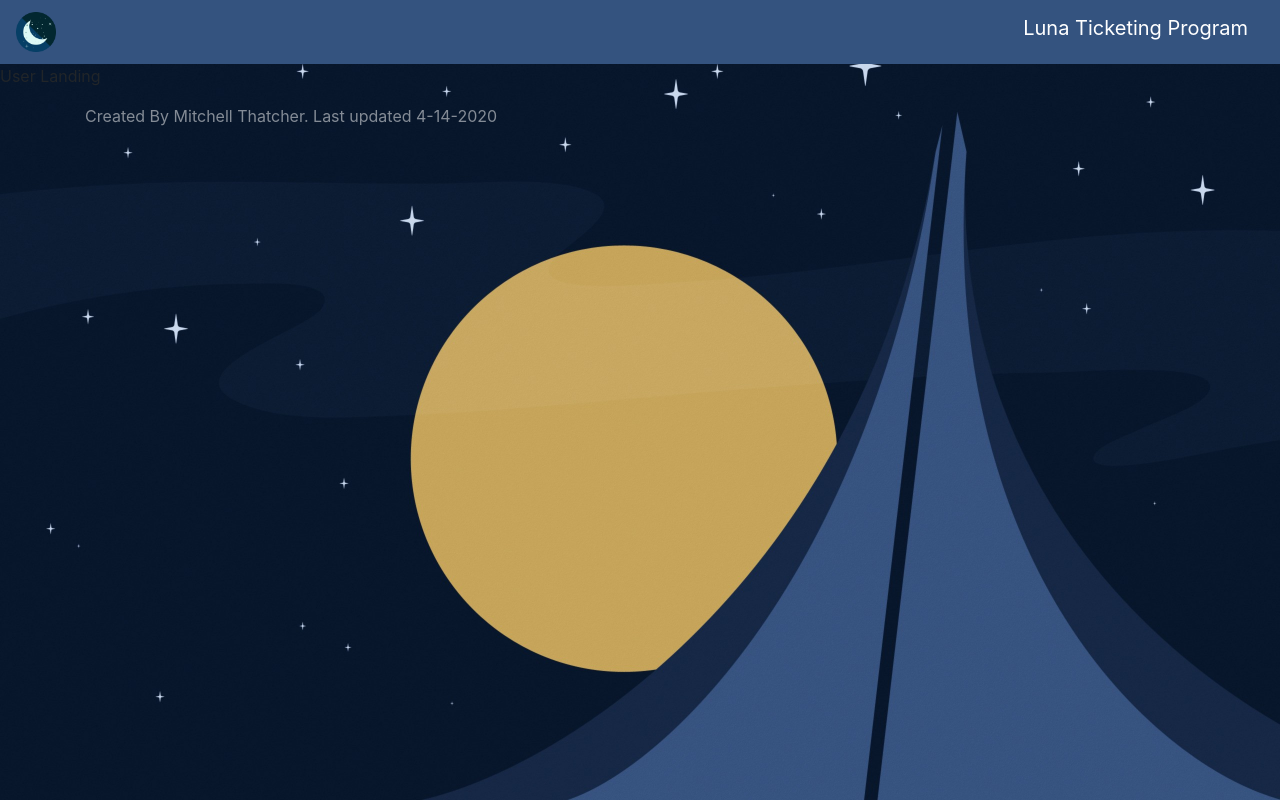
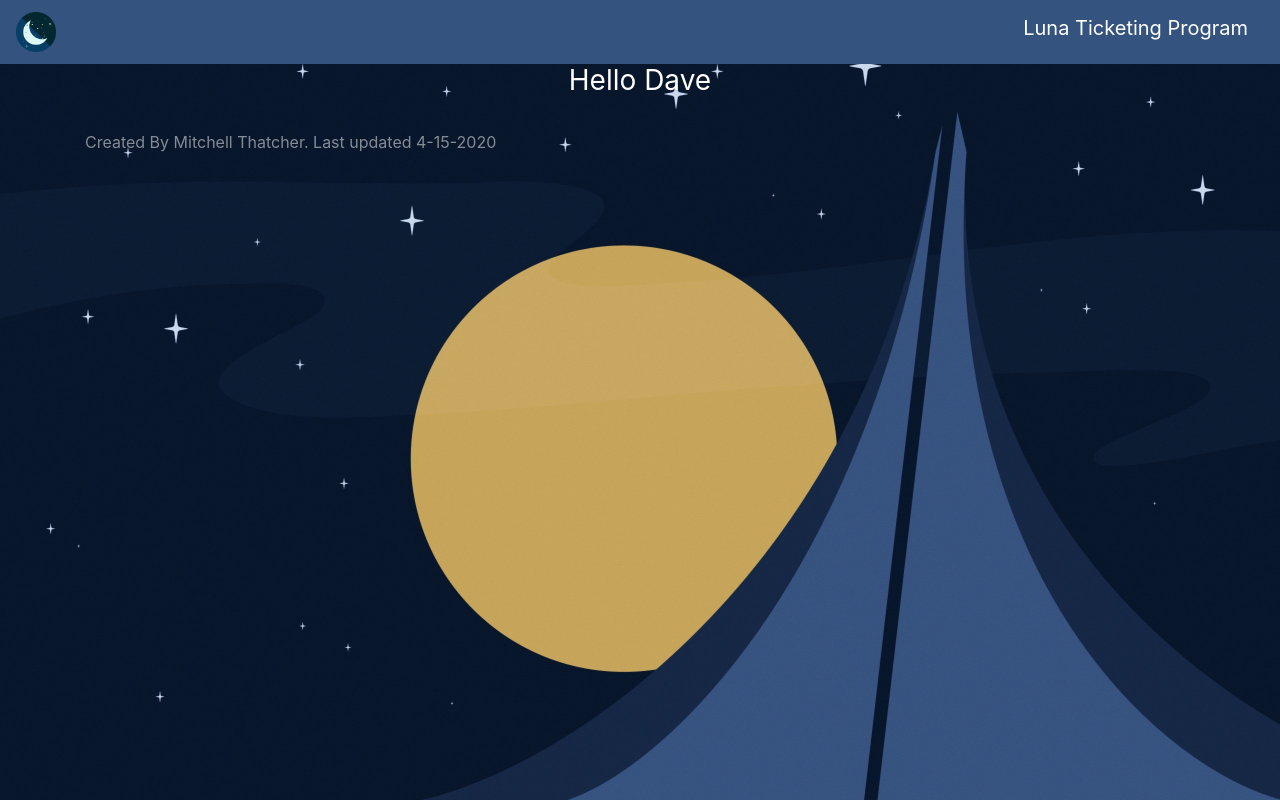
Before and after one commit to MAThatcher/ticket-system, a React (Create React App) app: page /Home in a window 1280 px wide. Built offline with nearby package versions, Linux system fonts and the light colour scheme.

Commit message:
smallupdate
smallupdate

```diff
--- a/src/components/CreateAccount.js
+++ b/src/components/CreateAccount.js
@@ -57,7 +57,7 @@ class CreateAccount extends React.Component {
   render(){
     return (
       <div className="bg-transparent text-center text-white" >
-        <div>Create Account</div><br/>
+        <h1 className="h3 mb-3 font-weight-normal" >Create Account</h1>
         <div>Please fill out this form</div>
         <form className="form-signin">
 
--- a/src/components/Footer.js
+++ b/src/components/Footer.js
@@ -5,7 +5,7 @@ class Footer extends React.Component{
         return(
             <footer className="footer mt-auto py-3 bg-transparent text-left">
                 <div className="container">
-                    <span className="text-white-50">Created By Mitchell Thatcher. Last updated 4-14-2020</span>
+                    <span className="text-white-50">Created By Mitchell Thatcher. Last updated 4-15-2020</span>
                 </div>
             </footer>
         )
--- a/src/components/LoginPage.js
+++ b/src/components/LoginPage.js
@@ -62,14 +62,13 @@ class Login extends React.Component{
     }
 
     render(){
-        const style = {
-            color:"#FF0000"
-        }
         return(
                 <body className="bg-transparent text-center text-white" >
                     <form className="form-signin">
                         <h1 className="h3 mb-3 font-weight-normal" >Log In</h1>
-                        {this.state.badLogin ? <p style={style}> Incorrect Login Info</p> : <div></div>}
+
+                        {this.state.badLogin ? <p style={{color:"#FF0000"}}> Incorrect Login Info</p> : <div></div>}
+
                         <input
                             type="email"
                             id="inputEmail"
@@ -78,8 +77,7 @@ class Login extends React.Component{
                             placeholder="Email address"
                             required
                             autoFocus>
-                        </input>
-                        <br/>
+                        </input><br/>
 
                         <input
                             type="password"
@@ -90,17 +88,25 @@ class Login extends React.Component{
                             onChange={this.passwordOnChange}
                             required>
                         </input>
+
                         <br/><br/>
+
                         <button className="btn  btn-primary " onClick={this.logIn}>Sign in</button>
+
                     </form>
+
                     <br></br>
+
                     <Link to="/CreateAccount">
                         <button  type="submit" className="btn  btn-primary "> Create Account </button>
                     </Link>
+
                     <br/><br/>
+
                     <Link to="/ForgotPassword">
                         <button type="submit" className="btn  btn-primary "> Forgot Password </button>
                     </Link>
+
                 </body>
 
 
--- a/src/components/UserLanding.js
+++ b/src/components/UserLanding.js
@@ -1,9 +1,20 @@
 import React from 'react';
 
 class UserLanding extends React.Component {
+  constructor(){
+    super()
+    this.state = {
+      users:"Dave",
+
+    }
+
+}
+
   render(){
     return (
-      <div>User Landing</div>
+      <div className="bg-transparent text-center text-white">
+        <h1 className="h3 mb-3 font-weight-normal" >Hello {this.state.users} </h1>
+      </div>
     )
   }
 }
```
